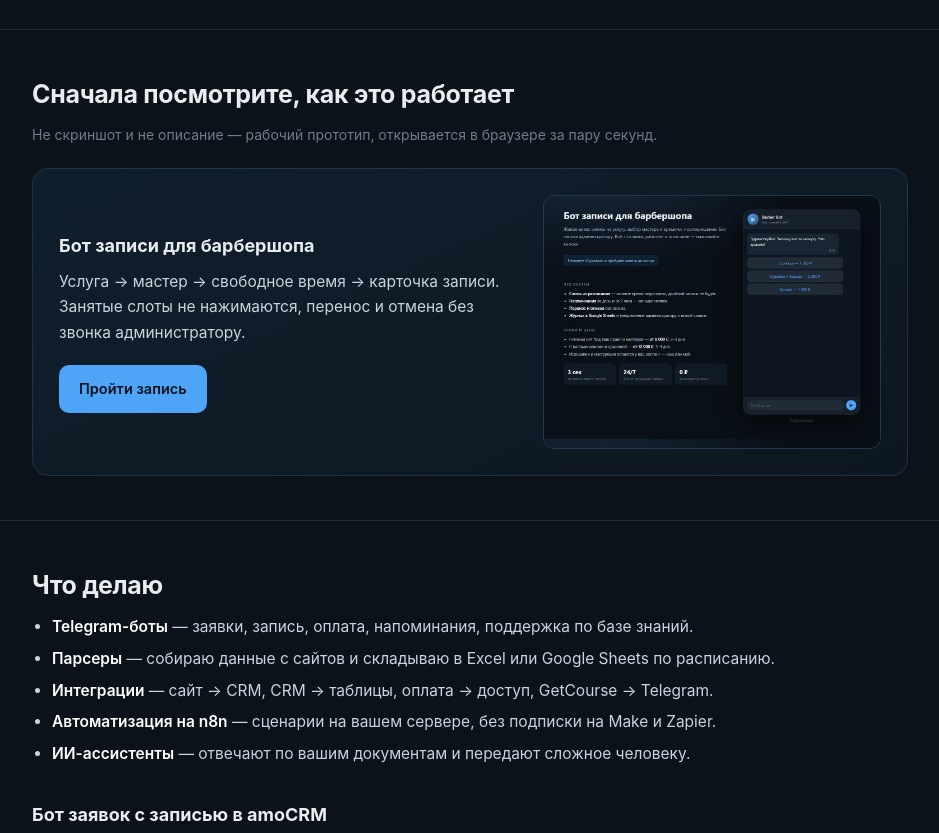
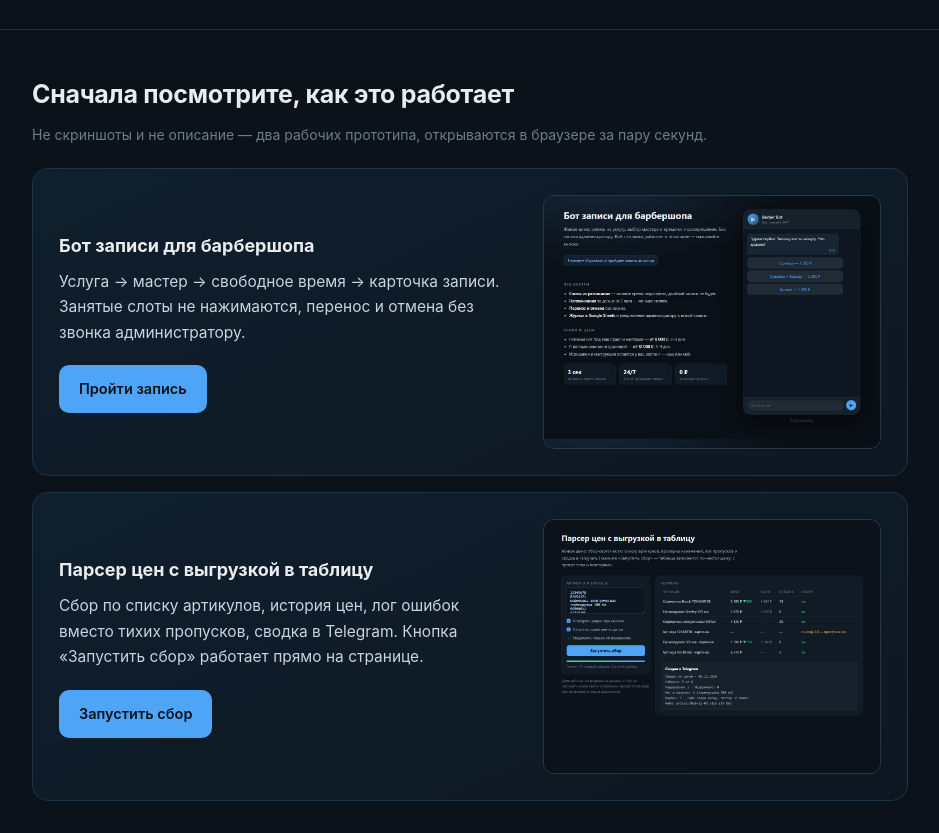
Before and after one commit to gerg666666-pixel/site-studio, a plain HTML site: page portfolio/index.html in a window 1280 px wide. Shown: the part 320-1153 px from the top of the page, without its empty margins (170-1109 px from the left). Drawn offline with Linux system fonts and the light colour scheme.

Commit message:
portfolio page

```diff
--- a/portfolio/index.html
+++ b/portfolio/index.html
@@ -73,7 +73,7 @@
 <section>
   <div class="wrap">
     <h2>Сначала посмотрите, как это работает</h2>
-    <p class="sub">Не скриншот и не описание — рабочий прототип, открывается в браузере за пару секунд.</p>
+    <p class="sub">Не скриншоты и не описание — два рабочих прототипа, открываются в браузере за пару секунд.</p>
     <div class="demo">
       <div>
         <h3 style="margin-top:0">Бот записи для барбершопа</h3>
@@ -82,6 +82,15 @@
         <a class="btn" href="https://gerg666666-pixel.github.io/site-studio/booking/">Пройти запись</a>
       </div>
       <img src="https://gerg666666-pixel.github.io/site-studio/img/booking.jpg" alt="Демо бота записи">
+    </div>
+    <div class="demo" style="margin-top:16px">
+      <div>
+        <h3 style="margin-top:0">Парсер цен с выгрузкой в таблицу</h3>
+        <p>Сбор по списку артикулов, история цен, лог ошибок вместо тихих пропусков,
+          сводка в Telegram. Кнопка «Запустить сбор» работает прямо на странице.</p>
+        <a class="btn" href="https://gerg666666-pixel.github.io/site-studio/parser/">Запустить сбор</a>
+      </div>
+      <img src="https://gerg666666-pixel.github.io/site-studio/img/parser-demo.png" alt="Демо парсера цен">
     </div>
   </div>
 </section>
```
